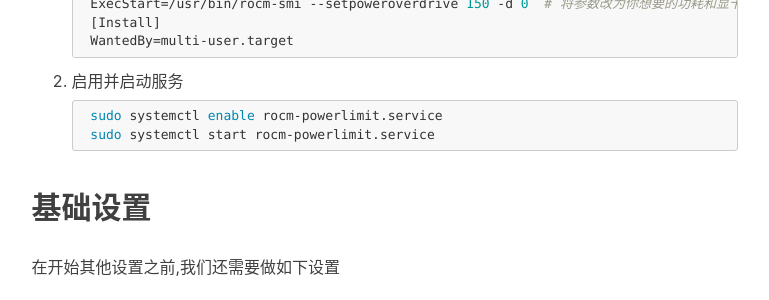
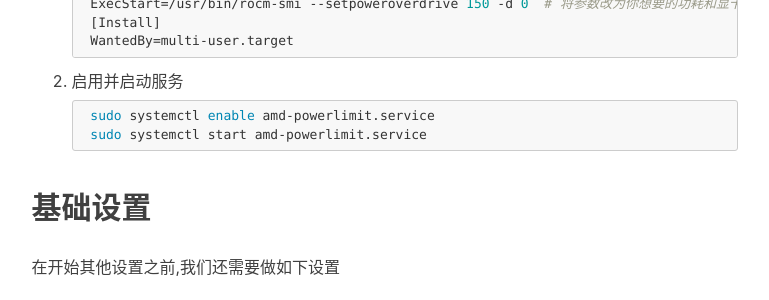
Before and after one commit to hsz1273327/hsz1273327.github.io, a Jekyll site: the page built from _posts/2024-12-04-属于macos用户的Ubuntu配置指南.md, in a window 1280 px wide and 900 px high, scrolled down 16112 px. Shown: the part 152-452 px from the top of the window, without its empty margins (136-905 px from the left). Built offline with Jekyll 4.4.1, drawn with Linux system fonts in a browser that asks for light colours; nearby versions of some CDN libraries; comment, search, counter and statistics services are not loaded.

Commit message:
Update 2024-12-04-属于macos用户的Ubuntu配置指南.md

````diff
--- a/_posts/2024-12-04-属于macos用户的Ubuntu配置指南.md
+++ b/_posts/2024-12-04-属于macos用户的Ubuntu配置指南.md
@@ -588,8 +588,8 @@ nvidia-smi -i 0 -pl 200
 2. 启用并启动服务
 
     ```bash
-    sudo systemctl enable rocm-powerlimit.service
-    sudo systemctl start rocm-powerlimit.service
+    sudo systemctl enable amd-powerlimit.service
+    sudo systemctl start amd-powerlimit.service
     ```
 
 ## 基础设置
````
